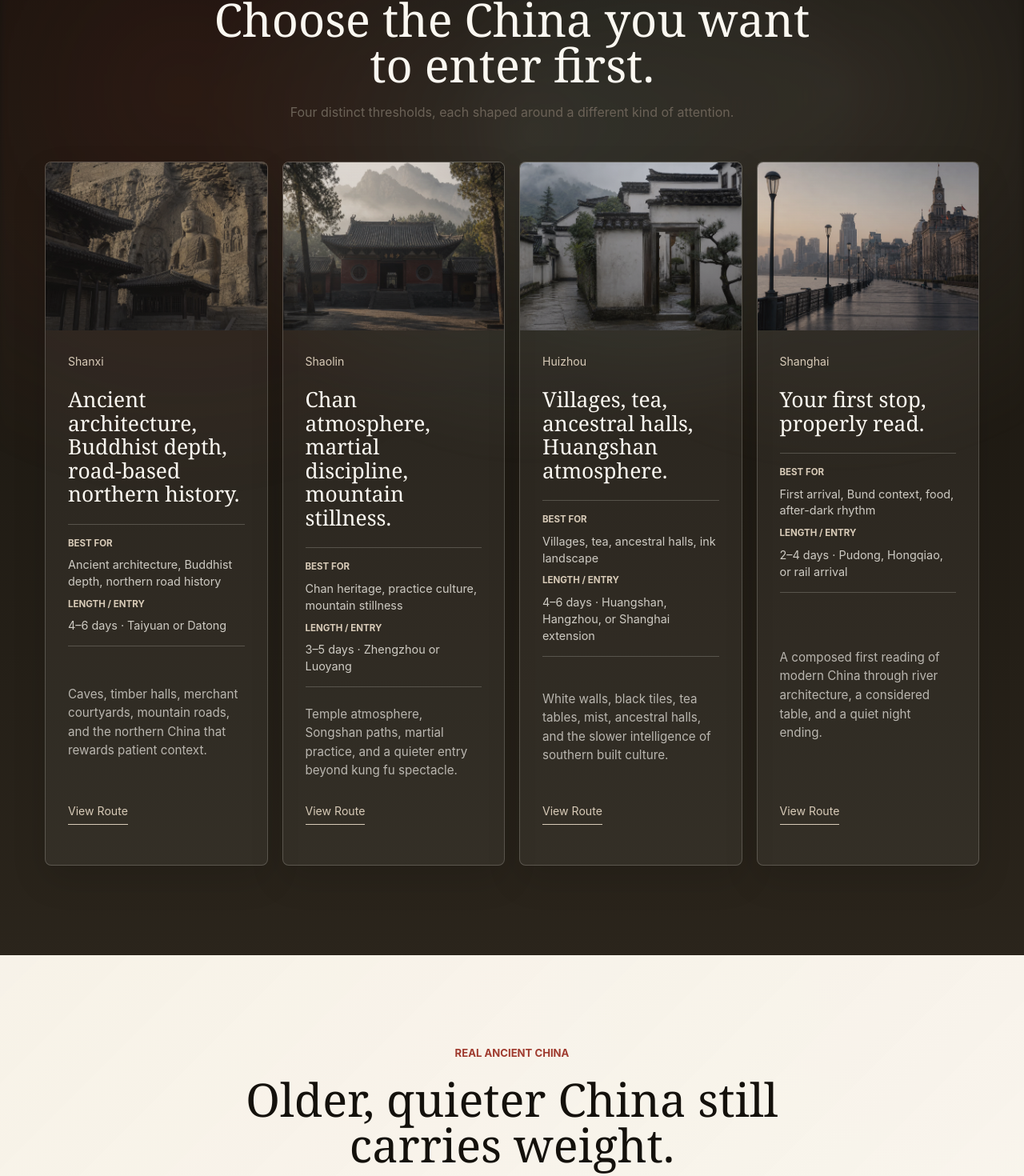
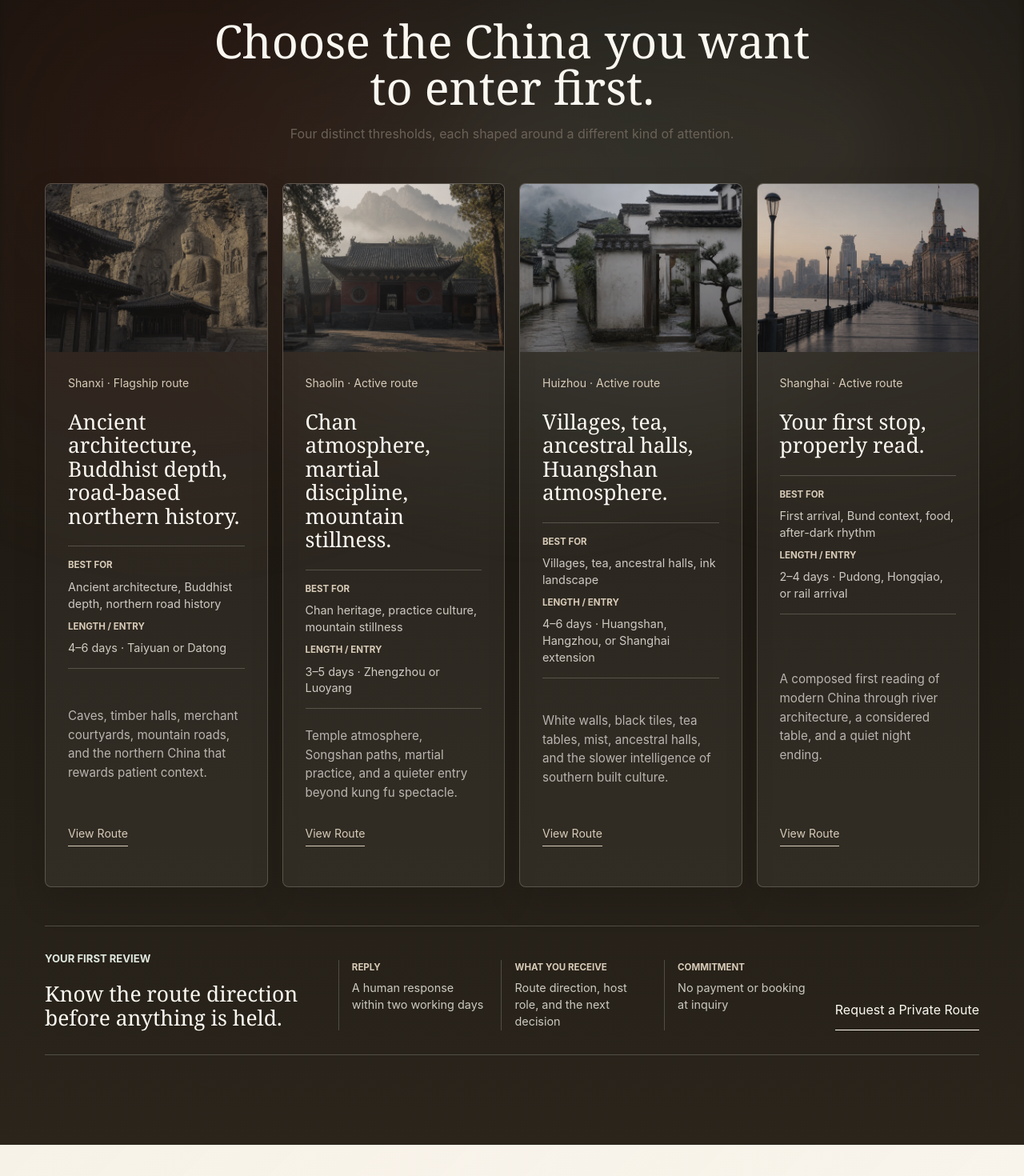
Before and after one commit to luckyericyao/localhostchinav1, a Next.js app: page / in a window 1280 px wide. Shown: the part 893-2363 px from the top of the page at 80% size. Built offline with nearby package versions, Linux system fonts and the light colour scheme.

Commit message:
Clarify private route review commitment

```diff
--- a/app/globals.css
+++ b/app/globals.css
@@ -362,7 +362,14 @@ a.text-link {
 .positioning-line {
   color: rgba(251, 248, 241, 0.7);
   font-size: 0.95rem;
+  margin-bottom: 6px;
+}
+
+.hero-review-note {
+  color: rgba(251, 248, 241, 0.84);
+  font-size: 0.84rem;
   margin-bottom: 0;
+  max-width: 600px;
 }
 
 .hero-intake-panel {
@@ -1611,6 +1618,57 @@ a.text-link {
   margin-top: auto;
 }
 
+.route-review-band {
+  align-items: end;
+  border-bottom: 1px solid var(--light-border);
+  border-top: 1px solid var(--light-border);
+  display: grid;
+  gap: 28px;
+  grid-template-columns: minmax(220px, 0.8fr) minmax(460px, 1.4fr) auto;
+  margin: 48px auto 0;
+  max-width: 1292px;
+  padding: 30px 0;
+}
+
+.route-review-band h3 {
+  color: var(--warm-white);
+  font-size: 1.65rem;
+  line-height: 1.15;
+  margin: 0;
+}
+
+.route-review-band dl {
+  display: grid;
+  gap: 18px;
+  grid-template-columns: repeat(3, minmax(0, 1fr));
+  margin: 0;
+}
+
+.route-review-band dl div {
+  border-left: 1px solid var(--light-border);
+  padding-left: 16px;
+}
+
+.route-review-band dt {
+  color: #d8cbb8;
+  font-size: 0.72rem;
+  font-weight: 700;
+  margin-bottom: 7px;
+  text-transform: uppercase;
+}
+
+.route-review-band dd {
+  color: rgba(251, 248, 241, 0.78);
+  font-size: 0.9rem;
+  line-height: 1.45;
+  margin: 0;
+}
+
+.route-review-band .text-link {
+  color: var(--warm-white);
+  white-space: nowrap;
+}
+
 .future-journeys {
   border-top: 1px solid var(--light-border);
   display: flex;
@@ -3084,6 +3142,7 @@ a:focus-visible,
   .final-section,
   .executive-traveler-section,
   .inquiry-preview,
+  .route-review-band,
   .china-feature,
   .inquiry-shell,
   .route-entry,
@@ -3247,6 +3306,18 @@ a:focus-visible,
     grid-template-rows: 230px 1fr;
   }
 
+  .route-review-band {
+    align-items: start;
+    gap: 24px;
+    grid-template-columns: 1fr;
+    margin-top: 36px;
+    padding: 28px 0;
+  }
+
+  .route-review-band dl {
+    grid-template-columns: 1fr;
+  }
+
   .future-journeys {
     align-items: flex-start;
     flex-direction: column;
@@ -3443,7 +3514,8 @@ a:focus-visible,
   }
 
   .hero-body,
-  .positioning-line {
+  .positioning-line,
+  .hero-review-note {
     max-width: 340px;
   }
 
--- a/app/journeys/page.tsx
+++ b/app/journeys/page.tsx
@@ -97,7 +97,9 @@ export default function JourneysPage() {
                   </span>
                   <span className="journey-comparison-copy">
                     <span className="journey-comparison-kicker">
-                      Active chapter
+                      {journey.place === "Shanxi"
+                        ? "Flagship route"
+                        : "Active route"}
                     </span>
                     <h3>{journey.place}</h3>
                     <strong>{journey.line}</strong>
--- a/app/page.tsx
+++ b/app/page.tsx
@@ -3,6 +3,7 @@ import Image from "next/image";
 import Link from "next/link";
 import { SiteFooter } from "@/components/SiteFooter";
 import { SiteHeader } from "@/components/SiteHeader";
+import { localhostResponseWindow } from "@/lib/contact";
 import { culturalVisualLayers } from "@/lib/content";
 import { resolveImageSource } from "@/lib/image";
 
@@ -23,7 +24,8 @@ const featuredRoutePreview = [
       "Caves, timber halls, merchant courtyards, mountain roads, and the northern China that rewards patient context.",
     image: "/images/shanxi-ancient-grotto.png",
     alt: "Weathered Buddhist grotto stone and old timber temple architecture in Shanxi.",
-    href: "/china/shanxi"
+    href: "/china/shanxi",
+    status: "Flagship route"
   },
   {
     place: "Shaolin",
@@ -35,7 +37,8 @@ const featuredRoutePreview = [
       "Temple atmosphere, Songshan paths, martial practice, and a quieter entry beyond kung fu spectacle.",
     image: "/images/shaolin-temple-gate.png",
     alt: "Shaolin Temple courtyard beneath Songshan mountain haze in restrained morning light.",
-    href: "/china/shaolin"
+    href: "/china/shaolin",
+    status: "Active route"
   },
   {
     place: "Huizhou",
@@ -47,7 +50,8 @@ const featuredRoutePreview = [
       "White walls, black tiles, tea tables, mist, ancestral halls, and the slower intelligence of southern built culture.",
     image: "/images/huizhou-rain-courtyard.png",
     alt: "A rain-washed Huizhou lane with white walls, dark tiled roofs, and mountain mist.",
-    href: "/china/huizhou"
+    href: "/china/huizhou",
+    status: "Active route"
   },
   {
     place: "Shanghai",
@@ -59,7 +63,8 @@ const featuredRoutePreview = [
       "A composed first reading of modern China through river architecture, a considered table, and a quiet night ending.",
     image: "/images/shanghai-bund-walk.png",
     alt: "A quiet early evening walk along the Bund in Shanghai with historic riverfront architecture.",
-    href: "/china/shanghai"
+    href: "/china/shanghai",
+    status: "Active route"
   }
 ] as const;
 
@@ -176,6 +181,10 @@ export default function Home() {
             <p className="positioning-line">
               A private local-host network, starting with China.
             </p>
+            <p className="hero-review-note">
+              A human reply {localhostResponseWindow}. No payment or booking at
+              inquiry.
+            </p>
           </div>
         </section>
 
@@ -212,7 +221,9 @@ export default function Home() {
                   />
                 </span>
                 <span className="visual-journey-copy">
-                  <span>{route.place}</span>
+                  <span>
+                    {route.place} · {route.status}
+                  </span>
                   <strong>{route.line}</strong>
                   <dl className="journey-best-for">
                     <dt>Best for</dt>
@@ -227,6 +238,34 @@ export default function Home() {
                 </span>
               </Link>
             ))}
+          </div>
+          <div className="route-review-band">
+            <div>
+              <p className="eyebrow">Your First Review</p>
+              <h3>Know the route direction before anything is held.</h3>
+            </div>
+            <dl>
+              <div>
+                <dt>Reply</dt>
+                <dd>A human response {localhostResponseWindow}</dd>
+              </div>
+              <div>
+                <dt>What you receive</dt>
+                <dd>Route direction, host role, and the next decision</dd>
+              </div>
+              <div>
+                <dt>Commitment</dt>
+                <dd>No payment or booking at inquiry</dd>
+              </div>
+            </dl>
+            <Link
+              className="text-link"
+              data-track-event="request_route"
+              data-track-source="homepage_route_review"
+              href={homeInquiryHref}
+            >
+              Request a Private Route
+            </Link>
           </div>
         </section>
 
--- a/scripts/site-smoke.mjs
+++ b/scripts/site-smoke.mjs
@@ -15,9 +15,9 @@ const routes = [
 ];
 
 const expectedContent = new Map([
-  ["/", "Request a Private Route"],
+  ["/", "No payment or booking at inquiry"],
   ["/china", "How Localhost Works In China"],
-  ["/journeys", "Which China should you enter first?"],
+  ["/journeys", "Flagship route"],
   ["/inquiry", "What the first review gives you"]
 ]);
 
```
